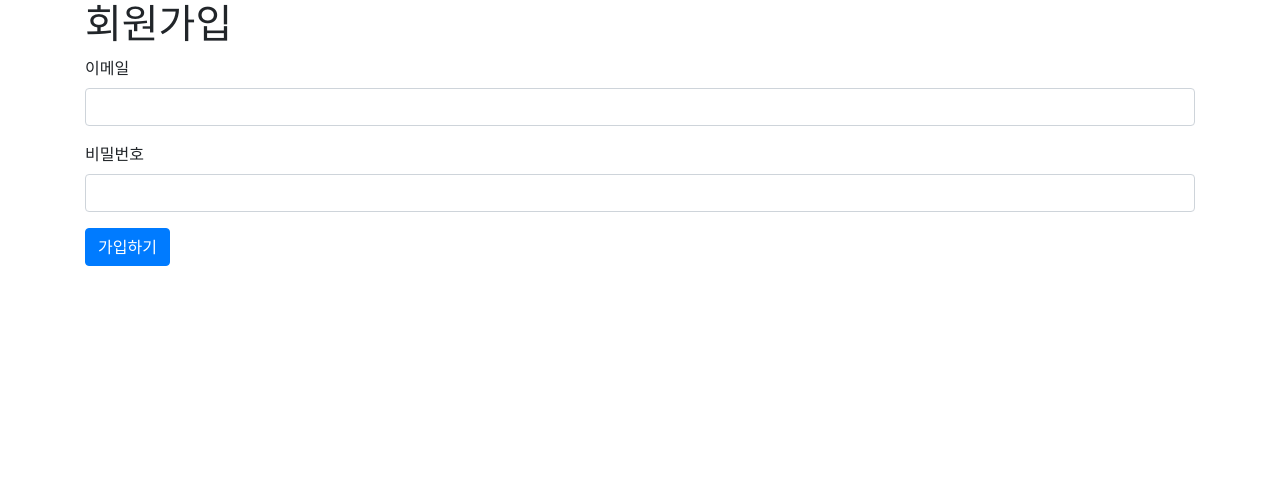
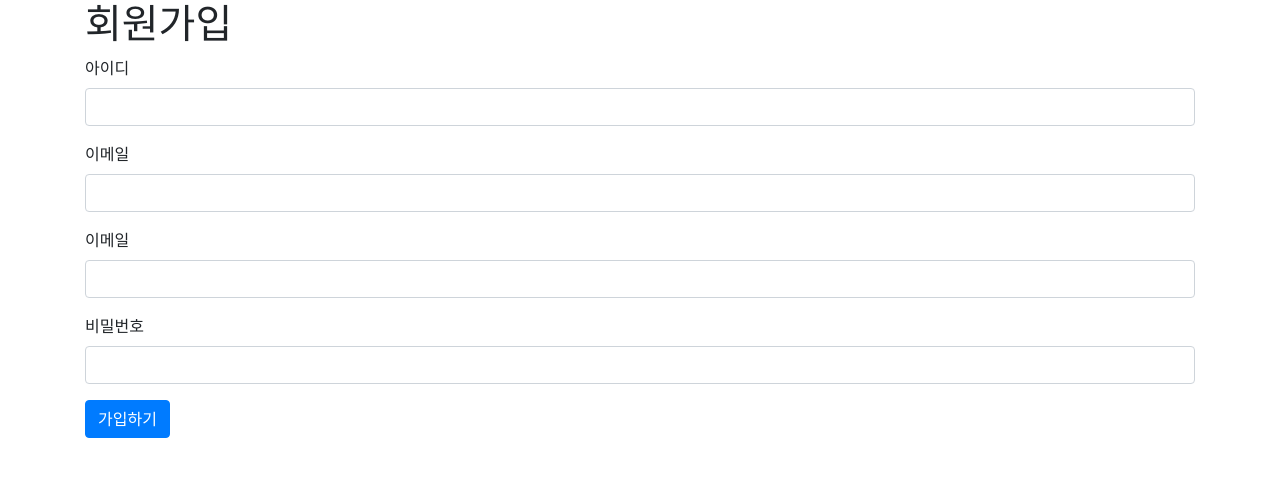
Before and after one commit to MISAGOKR/MISAGO-CHATGPT, a PHP site: page /register.php in a window 1280 px wide. Shown: the top 477 px of the page. Run offline with PHP 8.4, Linux system fonts and the light colour scheme.

Commit message:
Update register.php

```diff
--- a/register.php
+++ b/register.php
@@ -9,6 +9,14 @@
     <div class="container">
         <h1>회원가입</h1>
         <form method="POST" action="register.php">
+             <div class="form-group">
+                <label for="id">아이디</label>
+                <input type=id" class="form-control" id="id" name="id" required>
+            </div>
+              <div class="form-group">
+                <label for="email">이메일</label>
+                <input type="email" class="form-control" id="email" name="email" required>
+            </div>
             <div class="form-group">
                 <label for="email">이메일</label>
                 <input type="email" class="form-control" id="email" name="email" required>
```
